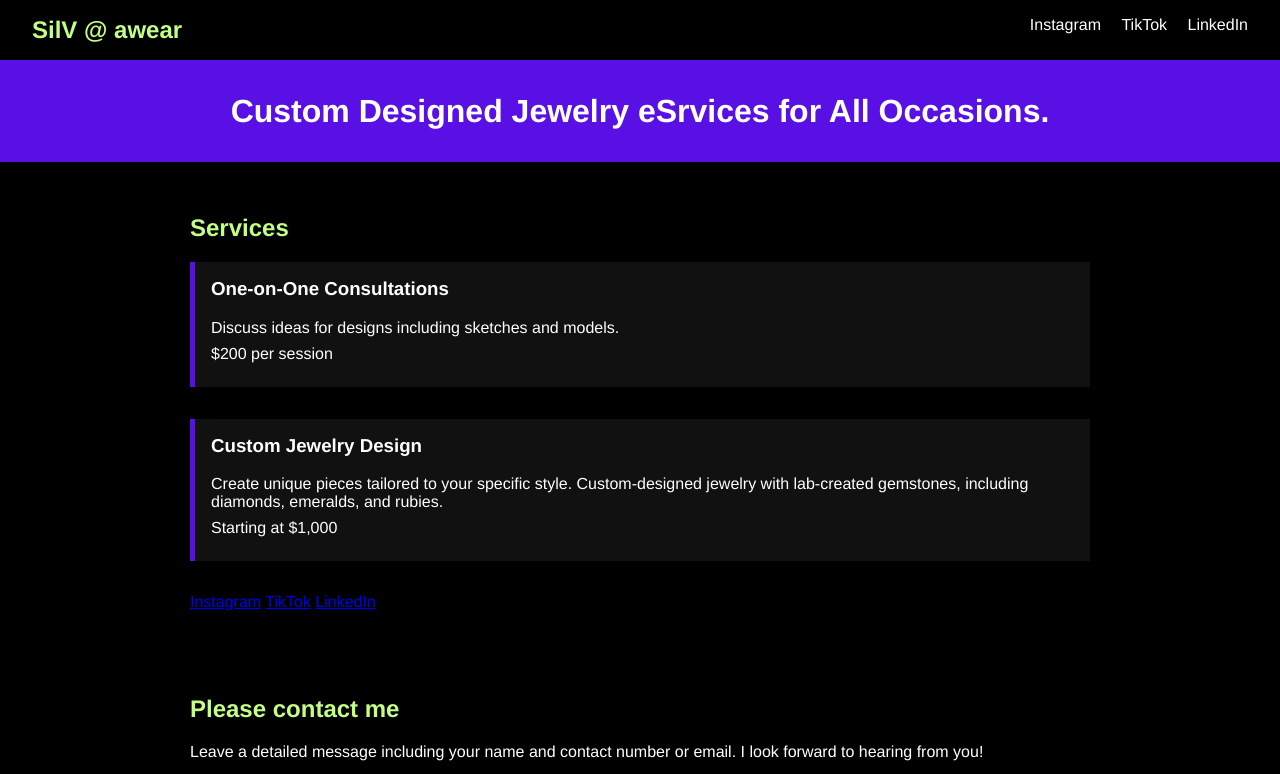
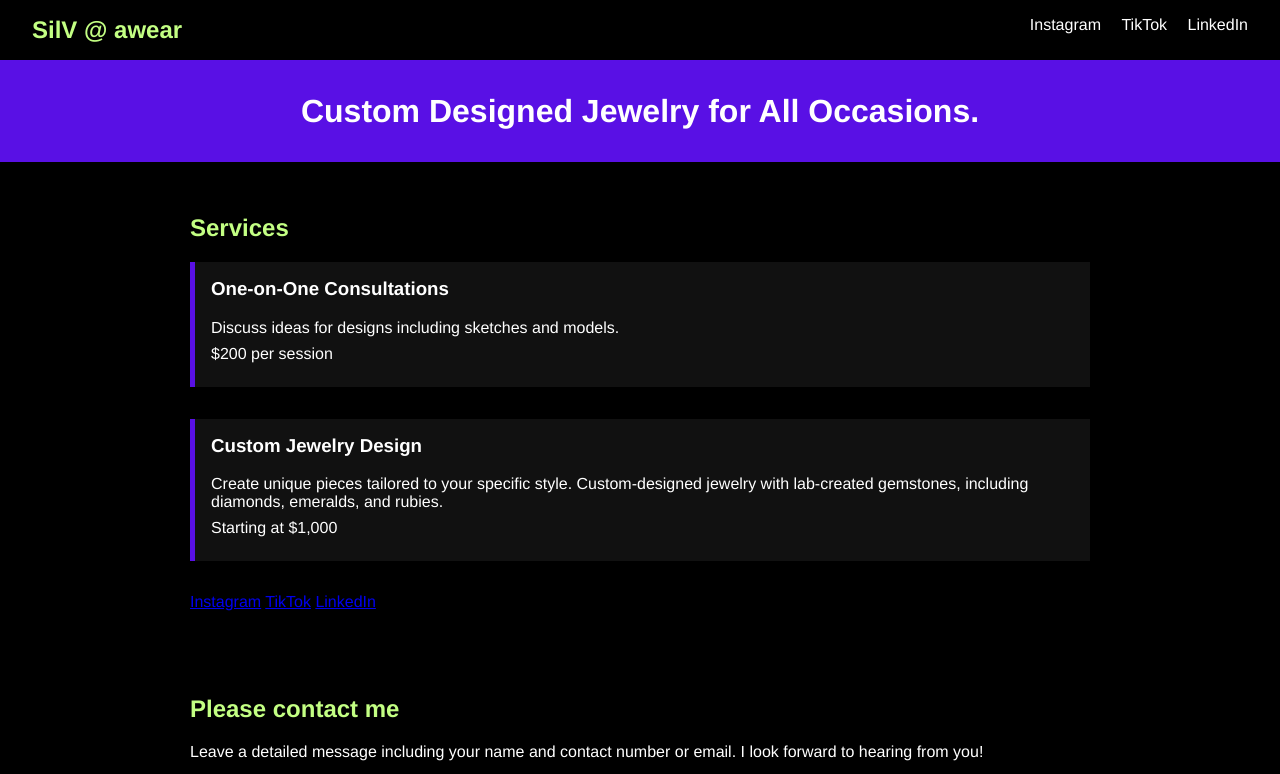
Before and after one commit to sil-v308/awear, a plain HTML site: page index.html in a window 1280 px wide. Shown: the top 774 px of the page. Drawn offline with Linux system fonts and the light colour scheme.

Commit message:
Update index.html

```diff
--- a/index.html
+++ b/index.html
@@ -119,7 +119,7 @@
   </nav>
 
   <header>
-    <h1>Custom Designed Jewelry eSrvices for All Occasions.</h1>
+    <h1>Custom Designed Jewelry for All Occasions.</h1>
   </header>
 
   <section class="services">
```
